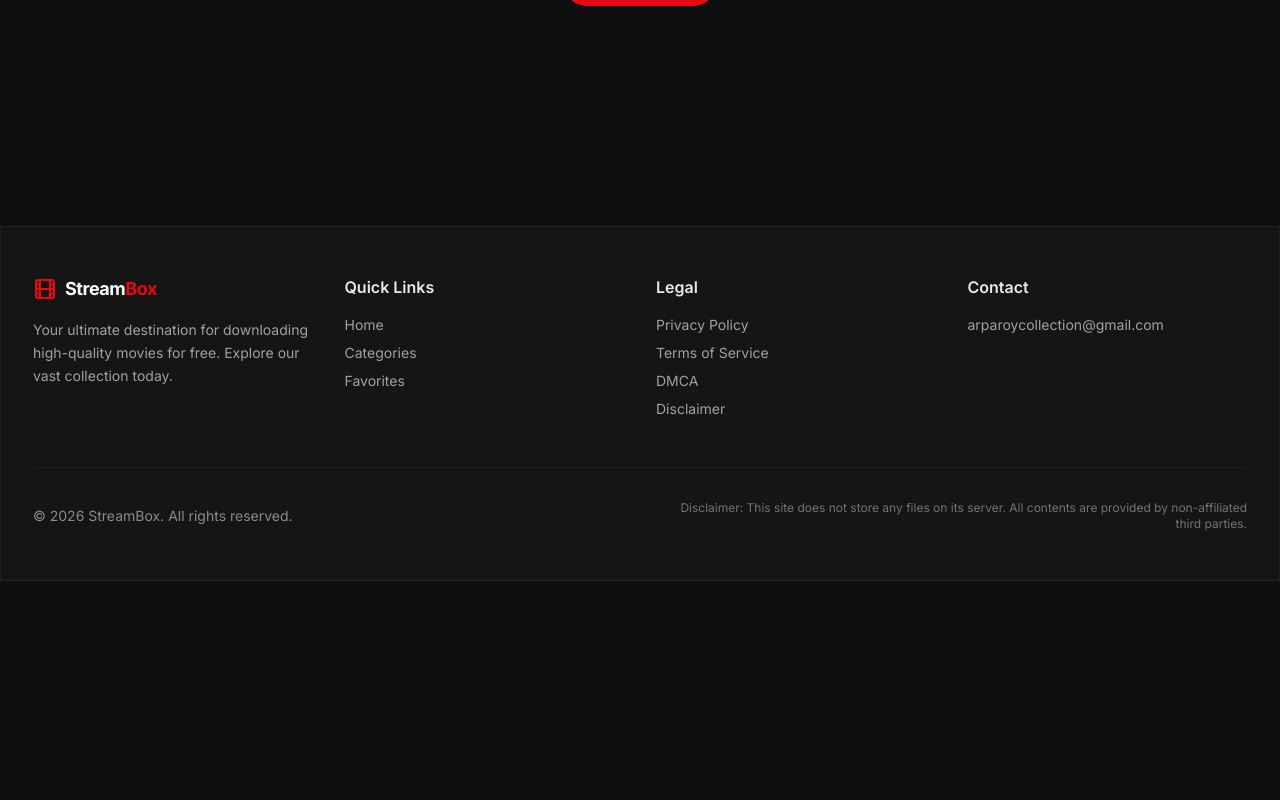
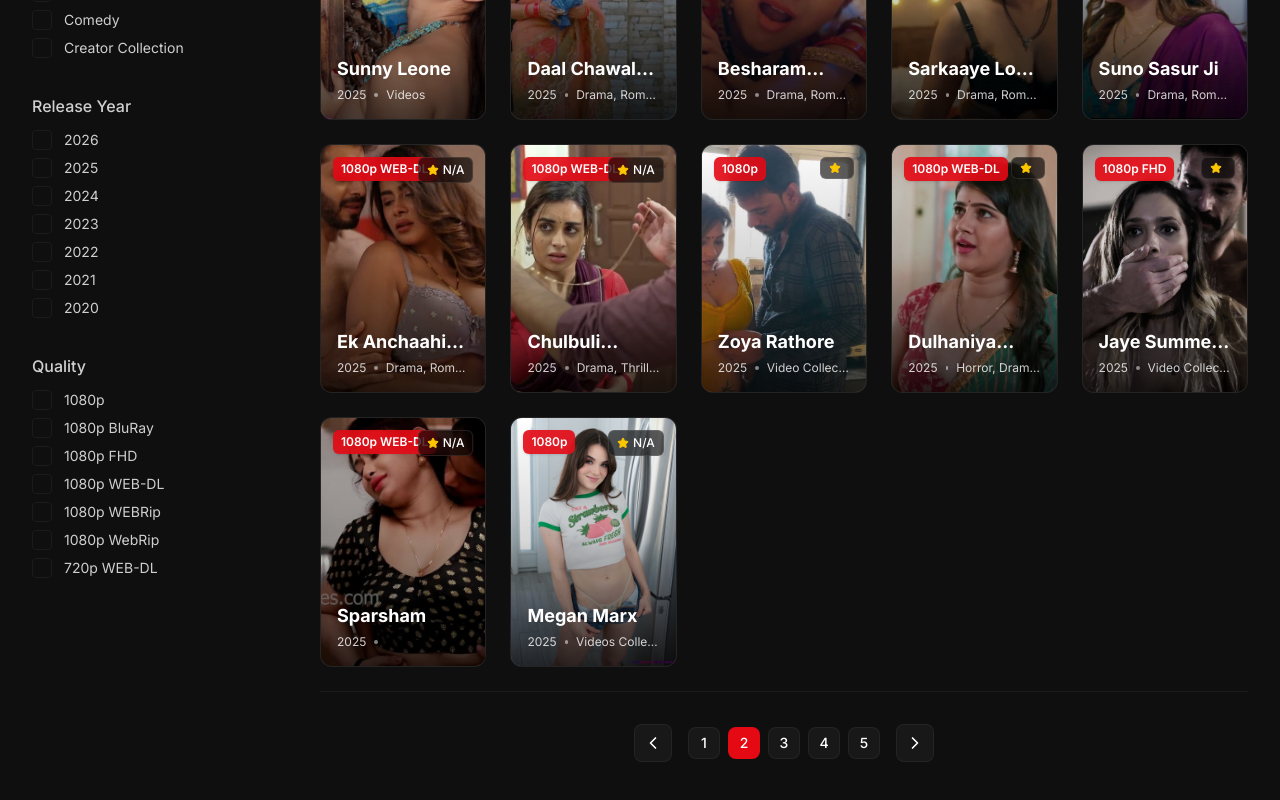
Before and after one commit to arparoy/streambox, a Next.js app: page /pages/2 in a window 1280 px wide. Before the commit this address had no page. Shown: the part 480-1280 px from the top of the page. Before the commit the page ends 1061 px from the top, so only its background shows below. Built offline with nearby package versions, Linux system fonts and the light colour scheme.

Commit message:
feat: add pagination and navigation to movie grid component
Co-authored-by: Arpa Roy <190154809+arparoy@users.noreply.github.com>

```diff
--- /dev/null
+++ b/app/pages/[page]/page.tsx
@@ -0,0 +1,44 @@
+import { Suspense } from 'react';
+import { redirect, notFound } from 'next/navigation';
+import { movies, getAllCategories } from '@/lib/movies';
+import MovieGrid from '@/components/movie-grid';
+
+const ITEMS_PER_PAGE = 12;
+
+export function generateStaticParams() {
+  const totalPages = Math.ceil(movies.length / ITEMS_PER_PAGE);
+  return Array.from({ length: totalPages }, (_, i) => ({ page: String(i + 1) }));
+}
+
+export default async function PaginatedPage({ params }: { params: Promise<{ page: string }> }) {
+  const { page } = await params;
+  const pageNum = Number(page);
+
+  if (!/^\d+$/.test(page) || !Number.isInteger(pageNum) || pageNum < 1) {
+    notFound();
+  }
+
+  // Page 1 lives at the home route to avoid duplicate content.
+  if (pageNum === 1) {
+    redirect('/');
+  }
+
+  const categories = getAllCategories();
+
+  return (
+    <div className="max-w-7xl mx-auto px-4 sm:px-6 lg:px-8 py-12">
+      <div className="mb-12">
+        <h1 className="text-4xl md:text-5xl font-bold tracking-tight mb-4 text-foreground">
+          Latest <span className="text-primary">Releases</span>
+        </h1>
+        <p className="text-foreground/70 text-lg max-w-2xl">
+          Browse page {pageNum} of our curated collection of high quality movie downloads.
+        </p>
+      </div>
+
+      <Suspense fallback={<div className="animate-pulse h-96 bg-card border border-border-subtle rounded-xl"></div>}>
+        <MovieGrid initialMovies={movies} categories={categories} currentPage={pageNum} />
+      </Suspense>
+    </div>
+  );
+}
--- a/components/movie-grid.tsx
+++ b/components/movie-grid.tsx
@@ -1,24 +1,25 @@
 'use client';
 
-import { useState, useMemo, useEffect } from 'react';
+import { useState, useMemo, useEffect, useRef } from 'react';
 import { Movie } from '@/lib/types';
 import MovieCard from '@/components/movie-card';
 import { MovieCardSkeleton } from '@/components/movie-card-skeleton';
 import { motion, AnimatePresence } from 'motion/react';
-import { useSearchParams } from 'next/navigation';
+import { useSearchParams, useRouter } from 'next/navigation';
+import Link from 'next/link';
 import { Filter, ChevronLeft, ChevronRight, LayoutGrid, List as ListIcon, X, SlidersHorizontal, Check } from 'lucide-react';
 import { useLocalStorage } from '@/hooks/use-local-storage';
 import Image from 'next/image';
 
-export default function MovieGrid({ initialMovies, categories }: { initialMovies: Movie[], categories: string[] }) {
+export default function MovieGrid({ initialMovies, categories, currentPage = 1 }: { initialMovies: Movie[], categories: string[], currentPage?: number }) {
   const searchParams = useSearchParams();
   const searchParam = searchParams.get('search') || '';
+  const router = useRouter();
 
   const [selectedGenres, setSelectedGenres] = useState<string[]>([]);
   const [selectedYears, setSelectedYears] = useState<number[]>([]);
   const [selectedQualities, setSelectedQualities] = useState<string[]>([]);
 
-  const [currentPage, setCurrentPage] = useState(1);
   const [viewMode, setViewMode] = useLocalStorage<'grid' | 'list'>('viewMode', 'grid');
   const [isSidebarOpen, setIsSidebarOpen] = useState(false);
   const [isLoading, setIsLoading] = useState(true);
@@ -38,10 +39,20 @@ export default function MovieGrid({ initialMovies, categories }: { initialMovies
     return () => clearTimeout(timer);
   }, [searchParam, selectedGenres, selectedYears, selectedQualities, currentPage, viewMode]);
 
-  // Reset page when filters change
+  // Reset to page 1 (home) when filters change, but skip the initial render
+  // so that direct navigation to /pages/N is respected.
+  const isFirstRender = useRef(true);
   useEffect(() => {
-    setCurrentPage(1);
-  }, [selectedGenres, selectedYears, selectedQualities, searchParam]);
+    if (isFirstRender.current) {
+      isFirstRender.current = false;
+      return;
+    }
+    if (currentPage !== 1) {
+      router.push('/');
+    }
+  }, [selectedGenres, selectedYears, selectedQualities, searchParam, currentPage, router]);
+
+  const pageHref = (page: number) => (page <= 1 ? '/' : `/pages/${page}`);
 
   const filteredMovies = useMemo(() => {
     let filtered = initialMovies;
@@ -304,13 +315,19 @@ export default function MovieGrid({ initialMovies, categories }: { initialMovies
         {/* Pagination */}
         {!isLoading && totalPages > 1 && (
           <div className="flex justify-center items-center gap-4 pt-8 border-t border-border-subtle">
-            <button
-              onClick={() => setCurrentPage(p => Math.max(1, p - 1))}
-              disabled={currentPage === 1}
-              className="p-2 rounded-lg bg-card border border-border-subtle hover:bg-background disabled:opacity-50 disabled:cursor-not-allowed transition-colors text-foreground"
-            >
-              <ChevronLeft className="w-5 h-5" />
-            </button>
+            {currentPage === 1 ? (
+              <span className="p-2 rounded-lg bg-card border border-border-subtle opacity-50 cursor-not-allowed text-foreground">
+                <ChevronLeft className="w-5 h-5" />
+              </span>
+            ) : (
+              <Link
+                href={pageHref(currentPage - 1)}
+                aria-label="Previous page"
+                className="p-2 rounded-lg bg-card border border-border-subtle hover:bg-background transition-colors text-foreground"
+              >
+                <ChevronLeft className="w-5 h-5" />
+              </Link>
+            )}
 
             <div className="flex items-center gap-2">
               {(() => {
@@ -324,29 +341,35 @@ export default function MovieGrid({ initialMovies, categories }: { initialMovies
                 return Array.from({ length: end - start + 1 }).map((_, i) => {
                   const page = start + i;
                   return (
-                    <button
+                    <Link
                       key={page}
-                      onClick={() => setCurrentPage(page)}
-                      className={`w-8 h-8 rounded-lg text-sm font-medium transition-colors ${
+                      href={pageHref(page)}
+                      className={`flex items-center justify-center w-8 h-8 rounded-lg text-sm font-medium transition-colors ${
                         currentPage === page
                           ? 'bg-primary text-white'
                           : 'bg-card border border-border-subtle hover:bg-background text-foreground'
                       }`}
                     >
                       {page}
-                    </button>
+                    </Link>
                   );
                 });
               })()}
             </div>
 
-            <button
-              onClick={() => setCurrentPage(p => Math.min(totalPages, p + 1))}
-              disabled={currentPage === totalPages}
-              className="p-2 rounded-lg bg-card border border-border-subtle hover:bg-background disabled:opacity-50 disabled:cursor-not-allowed transition-colors text-foreground"
-            >
-              <ChevronRight className="w-5 h-5" />
-            </button>
+            {currentPage >= totalPages ? (
+              <span className="p-2 rounded-lg bg-card border border-border-subtle opacity-50 cursor-not-allowed text-foreground">
+                <ChevronRight className="w-5 h-5" />
+              </span>
+            ) : (
+              <Link
+                href={pageHref(currentPage + 1)}
+                aria-label="Next page"
+                className="p-2 rounded-lg bg-card border border-border-subtle hover:bg-background transition-colors text-foreground"
+              >
+                <ChevronRight className="w-5 h-5" />
+              </Link>
+            )}
           </div>
         )}
       </div>
```
Also changed, not shown: 1 other file (tests, documents, lock files or other folders).
